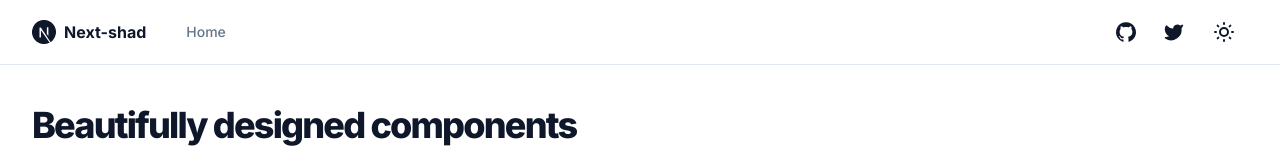
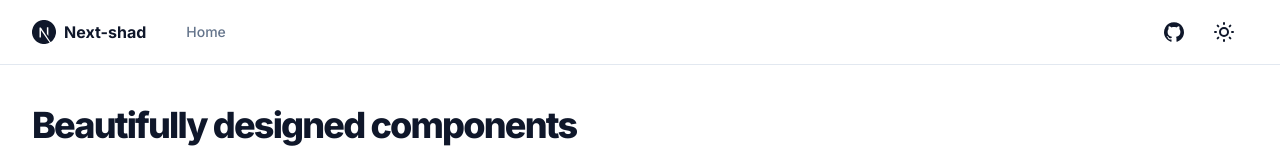
Before and after one commit to softwarebyze/next-shad, a Next.js app: page / in a window 1280 px wide. Shown: the top 148 px of the page. Built offline with nearby package versions, Linux system fonts and the light colour scheme.

Commit message:
remove twitter

```diff
--- a/components/site-header.tsx
+++ b/components/site-header.tsx
@@ -28,21 +28,6 @@ export function SiteHeader() {
                 <span className="sr-only">GitHub</span>
               </div>
             </Link>
-            <Link
-              href={siteConfig.links.twitter}
-              target="_blank"
-              rel="noreferrer"
-            >
-              <div
-                className={buttonVariants({
-                  size: "sm",
-                  variant: "ghost",
-                })}
-              >
-                <Icons.twitter className="h-5 w-5 fill-current" />
-                <span className="sr-only">Twitter</span>
-              </div>
-            </Link>
             <ThemeToggle />
           </nav>
         </div>
```
